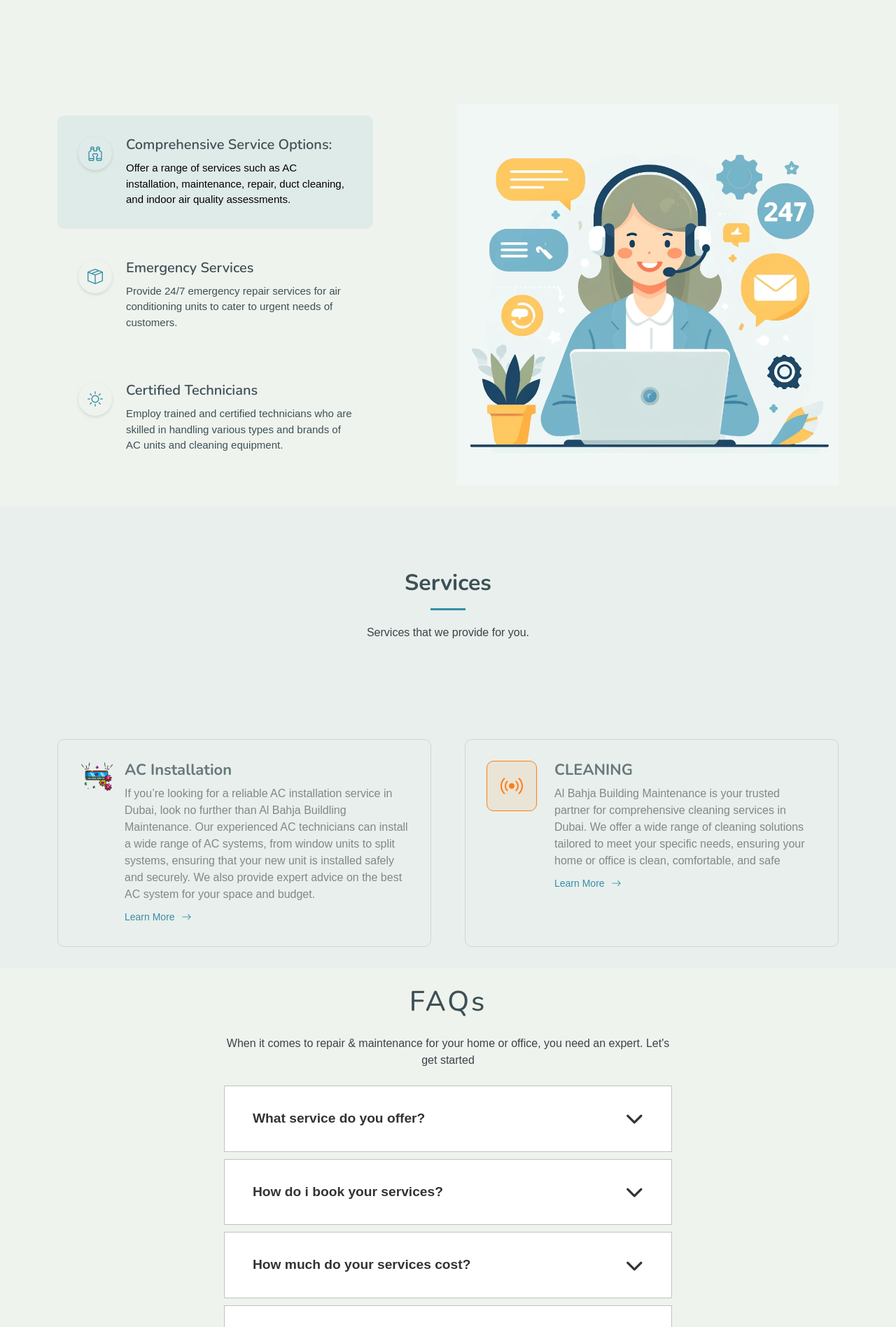
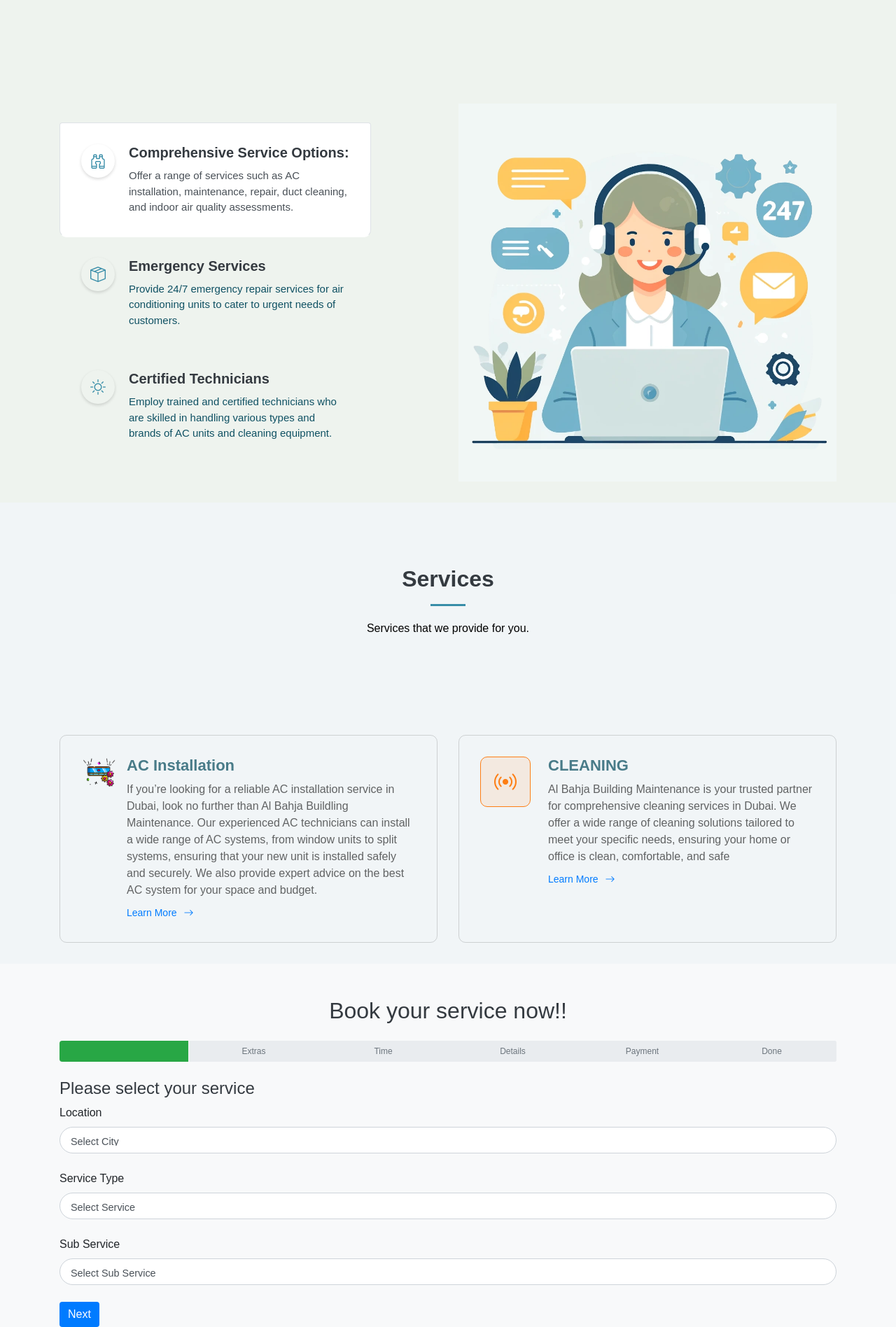
Before and after one commit to sabol72/Alpha, a PHP site: page / in a window 1280 px wide. Shown: the part 1184-3080 px from the top of the page at 70% size. Run offline with PHP 8.4, Linux system fonts and the light colour scheme; some libraries are stand-ins or nearby versions.

Commit message:
abiral dada ho dada booking ali ali fixed

```diff
--- a/Index.php
+++ b/Index.php
@@ -93,12 +93,12 @@ $conn->close();
 
       <nav id="navmenu" class="navmenu">
         <ul>
-          <li><a href="#hero" class="active">Home</a></li>
+          <li><a href="#hero">Home</a></li>
           <li><a href="#about">About</a></li>
           <li><a href="#features">Features</a></li>
           <li><a href="#service">Services</a></li>
           <li><a href="#contact">Contact</a></li>
-          <li> <a href="book-service/index.php"><button type="button" class="btn btn-primary">Book Now</button></a></li>
+          <li> <a href="book-service/booking.php"><button type="button" class="btn btn-primary">Book Now</button></a></li>
         </ul>
         <i class="mobile-nav-toggle d-xl-none bi bi-list"></i>
       </nav>
@@ -114,7 +114,7 @@ $conn->close();
             <div class="swiper-wrapper">
               <div class="swiper-slide slide">
                 <div class="image-container">
-                  <img src="Slider2.jpeg" alt="">
+                  <img src="assets/img/checking-conditioner.jpg" alt="">
                   <div class="overlay"></div>
                   <div class="content">
                     <span style="color: rgb(255, 255, 255); font-size: 70px;">AC Services</span>
@@ -125,7 +125,7 @@ $conn->close();
               </div>
               <div class="swiper-slide slide">
                 <div class="image-container">
-                  <img src="Slider3.jpeg" alt="">
+                  <img src="assets/img/clean.jpg" alt="">
                   <div class="overlay"></div>
                   <div class="content">
                     <span style="color: rgb(255, 255, 255); font-size: 70px;">Cleaning Services</span><br>
@@ -268,7 +268,7 @@ $conn->close();
 
 
   </main>
-
+  <?php include "book-service/booking.php"; ?>
   <?php include "FAQ.php"?>
   <!-- footer part -->
   <?php include "footer.php"?>
--- a/ac-service.php
+++ b/ac-service.php
@@ -210,6 +210,7 @@
     </section><!-- /Services Section -->
 
   </main>
+  <?php include "book-service/booking.php"; ?>
   <?php include "FAQ.php"?>
 
   <!-- Footer -->
--- a/assets/css/main.css
+++ b/assets/css/main.css
@@ -16,8 +16,8 @@
   --heading-font: "Nunito", sans-serif; /* from File 2 */
   --nav-font: "Inter", sans-serif; /* from File 2 */
   --background-color: #eef3ee; /* from File 2 */
-  --default-color: #3d4348; /* from File 2 */
-  --heading-color: #3e5055; /* from File 2 */
+  --default-color: #000000; /* from File 2 */
+  --heading-color: #0f5163; /* from File 2 */
   --accent-color: #388da8; /* from File 2 */
   --nav-color: #313336; /* from File 2 */
   --nav-hover-color: #77b6ca; /* from File 2 */
--- /dev/null
+++ b/book-service/booking.php
@@ -0,0 +1,349 @@
+<!DOCTYPE html>
+<html lang="en">
+<head>
+    <meta charset="UTF-8">
+    <title>Booking System</title>
+    <link href="https://maxcdn.bootstrapcdn.com/bootstrap/4.0.0/css/bootstrap.min.css" rel="stylesheet">
+    <script src="https://code.jquery.com/jquery-3.2.1.slim.min.js"></script>
+    <script src="https://cdnjs.cloudflare.com/ajax/libs/popper.js/1.12.9/umd/popper.min.js"></script>
+    <script src="https://maxcdn.bootstrapcdn.com/bootstrap/4.0.0/js/bootstrap.min.js"></script>
+    <style>
+        body {
+            background-color: #f8f9fa;
+        }
+        /* .container {
+            background: #ffffff;
+            box-shadow: 0 0 15px rgba(0, 0, 0, 0.1);
+            border-radius: 10px;
+            padding: 30px;
+        } */
+        h2, h4 {
+            color: #343a40;
+        }
+        .progress {
+            height: 30px;
+            position: relative;
+        }
+        .progress-bar {
+            height: 100%;
+            position: relative;
+            z-index: 2;
+            background-color: #28a745;
+            transition: width 0.4s ease;
+        }
+        .progress-bar-steps {
+            position: absolute;
+            top: 0;
+            width: 100%;
+            height: 100%;
+            display: flex;
+            justify-content: space-between;
+            z-index: 1;
+        }
+        .progress-bar-step {
+            flex: 1;
+            text-align: center;
+            line-height: 30px;
+            color: #6c757d;
+        }
+        .progress-bar-step.active {
+            color: #ffffff;
+            font-weight: bold;
+        }
+        .progress-bar-step:not(:first-child)::before {
+            content: "";
+            width: 100%;
+            height: 100%;
+            position: absolute;
+            left: 0;
+            top: 0;
+            background: #e9ecef;
+            z-index: -1;
+            transition: background 0.4s ease;
+        }
+        .progress-bar-step.active::before {
+            background: #007bff;
+        }
+        .form-group {
+            margin-bottom: 1.5rem;
+        }
+        .form-control {
+            border-radius: 20px;
+            padding: 10px 15px;
+            font-size: 0.9rem;
+            transition: all 0.3s ease;
+
+        }
+        .form-control:focus {
+            border-color: #007bff;
+            box-shadow: 0 0 8px rgba(0, 123, 255, 0.25);
+        }
+        button {
+            border-radius: 20px;
+            padding: 10px 20px;
+            transition: all 0.3s ease;
+        }
+        button:focus, button:hover {
+            box-shadow: 0 0 10px rgba(0, 123, 255, 0.25);
+        }
+        .btn-primary {
+            background-color: #007bff;
+            border: none;
+        }
+        .btn-secondary {
+            background-color: #6c757d;
+            border: none;
+        }
+        .btn-success {
+            background-color: #28a745;
+            border: none;
+        }
+        .form-section {
+            display: none;
+            opacity: 0;
+            transition: opacity 0.4s ease;
+        }
+        .form-section.active {
+            display: block;
+            opacity: 1;
+        }
+    </style>
+</head>
+<body>
+<div class="container mt-5">
+    <h2 class="text-center">Book your service now!!</h2>
+    <div class="progress my-4">
+        <div class="progress-bar bg-success" role="progressbar" style="width: 16.6%;" id="progress-bar"></div>
+        <div class="progress-bar-steps">
+            <div class="progress-bar-step active">Service</div>
+            <div class="progress-bar-step">Extras</div>
+            <div class="progress-bar-step">Time</div>
+            <div class="progress-bar-step">Details</div>
+            <div class="progress-bar-step">Payment</div>
+            <div class="progress-bar-step">Done</div>
+        </div>
+    </div>
+    <form id="booking-form">
+        <!-- Service Section -->
+        <div id="service-section">
+            <h4>Please select your service</h4>
+            <div class="form-group">
+                <label for="location">Location</label>
+                <select class="form-control" id="location" required>
+                    <option value="">Select City</option>
+                    <option value="Dubai">Dubai</option>
+                    <option value="Abu Dhabi">Abu Dhabi</option>
+                    <option value="Sharjah">Sharjah</option>
+                </select>
+            </div>
+            <div class="form-group">
+                <label for="service-type">Service Type</label>
+                <select class="form-control" id="service-type" required onchange="loadSubServices()">
+                    <option value="">Select Service</option>
+                    <option value="AC Service">AC Service</option>
+                    <option value="Cleaning">Cleaning</option>
+                </select>
+            </div>
+            <div class="form-group">
+                <label for="sub-service">Sub Service</label>
+                <select class="form-control" id="sub-service" required>
+                    <option value="">Select Sub Service</option>
+                </select>
+            </div>
+            <button type="button" class="btn btn-primary" onclick="nextSection('extras-section')">Next</button>
+        </div>
+        <!-- Extras Section -->
+        <div id="extras-section" style="display: none;">
+            <h4>Extras</h4>
+            <div class="form-group">
+                <label for="hours">Select Number of Hours</label>
+                <select class="form-control" id="hours">
+                    <option value="1">1 Hour</option>
+                    <option value="2">2 Hours</option>
+                    <option value="3">3 Hours</option>
+                    <option value="4">4 Hours</option>
+                    <option value="5">5 Hours</option>
+                    <option value="6">6 Hours</option>
+                    <option value="7">7 Hours</option>
+                    <option value="8">8 Hours</option>
+                </select>
+            </div>
+            <div class="form-group">
+                <label for="workers">Select Number of Workers</label>
+                <select class="form-control" id="workers">
+                    <option value="1">1 Worker</option>
+                    <option value="2">2 Workers</option>
+                    <option value="3">3 Workers</option>
+                    <option value="4">4 Workers</option>
+                    <option value="5">5 Workers</option>
+                    <option value="6">6 Workers</option>
+                    <option value="7">7 Workers</option>
+                    <option value="8">8 Workers</option>
+                </select>
+            </div>
+            <button type="button" class="btn btn-secondary" onclick="previousSection('service-section')">Back</button>
+            <button type="button" class="btn btn-primary" onclick="nextSection('time-section')">Next</button>
+        </div>
+        <!-- Time Section -->
+        <div id="time-section" style="display: none;">
+            <h4>Time</h4>
+            <div class="form-group">
+                <label for="date">Select Date</label>
+                <input type="date" class="form-control" id="date" required>
+            </div>
+            <div class="form-group">
+                <label for="time">Select Time</label>
+                <input type="time" class="form-control" id="time" required>
+            </div>
+            <button type="button" class="btn btn-secondary" onclick="previousSection('extras-section')">Back</button>
+            <button type="button" class="btn btn-primary" onclick="nextSection('details-section')">Next</button>
+        </div>
+        <!-- Details Section -->
+        <div id="details-section" style="display: none;">
+            <h4>Details</h4>
+            <div class="form-group">
+                <label for="name">Name</label>
+                <input type="text" class="form-control" id="name" required>
+            </div>
+            <div class="form-group">
+                <label for="email">Email</label>
+                <input type="email" class="form-control" id="email" required>
+            </div>
+            <div class="form-group">
+                <label for="phone">Phone</label>
+                <input type="tel" class="form-control" id="phone" required>
+            </div>
+            <button type="button" class="btn btn-secondary" onclick="previousSection('time-section')">Back</button>
+            <button type="button" class="btn btn-primary" onclick="nextSection('payment-section')">Next</button>
+        </div>
+        <!-- Payment Section -->
+        <div id="payment-section" style="display: none;">
+            <h4>Payment</h4>
+            <div class="form-group">
+                <label for="card-number">Card Number</label>
+                <input type="text" class="form-control" id="card-number" required>
+            </div>
+            <div class="form-group">
+                <label for="expiry-date">Expiry Date</label>
+                <input type="text" class="form-control" id="expiry-date" required>
+            </div>
+            <div class="form-group">
+                <label for="cvv">CVV</label>
+                <input type="text" class="form-control" id="cvv" required>
+            </div>
+            <button type="button" class="btn btn-secondary" onclick="previousSection('details-section')">Back</button>
+            <button type="button" class="btn btn-primary" onclick="nextSection('done-section')">Next</button>
+        </div>
+        <!-- Done Section -->
+        <div id="done-section" style="display: none;">
+            <h4>Confirm Booking</h4>
+            <p><strong>Location:</strong> <span id="confirm-location"></span></p>
+            <p><strong>Service Type:</strong> <span id="confirm-service-type"></span></p>
+            <p><strong>Service Type:</strong> <span id="confirm-sub-service"></span></p>
+            <p><strong>Number Of Hours:</strong> <span id="confirm-hours"></span></p>
+            <p><strong>Number of Workers:</strong> <span id="confirm-workers"></span></p>
+            <p><strong>Date:</strong> <span id="confirm-date"></span></p>
+            <p><strong>Time:</strong> <span id="confirm-time"></span></p>
+            <p><strong>Name:</strong> <span id="confirm-name"></span></p>
+            <p><strong>Email:</strong> <span id="confirm-email"></span></p>
+            <p><strong>Phone:</strong> <span id="confirm-phone"></span></p>
+            <p><strong>Card Number:</strong> <span id="confirm-card-number"></span></p>
+            <button type="button" class="btn btn-secondary" onclick="previousSection('payment-section')">Back</button>
+            <button type="submit" class="btn btn-success">Confirm Booking</button>
+        </div>
+    </form>
+</div>
+
+<script>
+    let currentSection = 'service-section';
+    const sections = ['service-section', 'extras-section', 'time-section', 'details-section', 'payment-section', 'done-section'];
+    const progress = document.getElementById('progress-bar');
+
+    function nextSection(sectionId) {
+        document.getElementById(currentSection).style.display = 'none';
+        document.getElementById(sectionId).style.display = 'block';
+        currentSection = sectionId;
+        updateProgressBar();
+        if (sectionId === 'done-section') {
+            displayConfirmation();
+        }
+    }
+
+    function previousSection(sectionId) {
+        document.getElementById(currentSection).style.display = 'none';
+        document.getElementById(sectionId).style.display = 'block';
+        currentSection = sectionId;
+        updateProgressBar();
+    }
+
+    function updateProgressBar() {
+        const currentIndex = sections.indexOf(currentSection);
+        const percentage = ((currentIndex + 1) / sections.length) * 100;
+        progress.style.width = percentage + '%';
+        document.querySelectorAll('.progress-bar-step').forEach((step, index) => {
+            if (index <= currentIndex) {
+                step.classList.add('active');
+            } else {
+                step.classList.remove('active');
+            }
+        });
+    }
+
+    function loadSubServices() {
+        const serviceType = document.getElementById('service-type').value;
+        const subServiceSelect = document.getElementById('sub-service');
+
+        subServiceSelect.innerHTML = '<option value="">Select Sub Service</option>';
+
+        if (serviceType === 'AC Service') {
+            const acServices = ['Installation', 'Maintenance', 'Repair', 'Duct-cleaning'];
+            acServices.forEach(service => {
+                const option = document.createElement('option');
+                option.value = service;
+                option.textContent = service;
+                subServiceSelect.appendChild(option);
+            });
+
+
+
+        } else if (serviceType === 'Cleaning') {
+            const cleaningServices = ['Deep Cleaning', 'HVAC Air Duct Cleaning', 'Upholstery Sofa Steam Cleaning','Villa & House Cleaning', 'Water Tank Cleaning & Disinfection',
+'Window Glass Cleaning', 'Mattress Cleaning', 'Carpet Cleaning', 'Pool Cleaning'];
+            cleaningServices.forEach(service => {
+                const option = document.createElement('option');
+                option.value = service;
+                option.textContent = service;
+                subServiceSelect.appendChild(option);
+            });
+        }
+    }
+
+    function displayConfirmation() {
+        document.getElementById('confirm-location').textContent = document.getElementById('location').value;
+        document.getElementById('confirm-service-type').textContent = document.getElementById('service-type').value;
+        document.getElementById('confirm-sub-service').textContent = document.getElementById('sub-service').value;
+        document.getElementById('confirm-hours').textContent = Array.from(document.getElementById('hours').selectedOptions).map(option => option.text).join(', ');
+        document.getElementById('confirm-workers').textContent = Array.from(document.getElementById('workers').selectedOptions).map(option => option.text).join(', ');
+        document.getElementById('confirm-date').textContent = document.getElementById('date').value;
+        document.getElementById('confirm-time').textContent = document.getElementById('time').value;
+        document.getElementById('confirm-name').textContent = document.getElementById('name').value;
+        document.getElementById('confirm-email').textContent = document.getElementById('email').value;
+        document.getElementById('confirm-phone').textContent = document.getElementById('phone').value;
+        document.getElementById('confirm-card-number').textContent = document.getElementById('card-number').value;
+    }
+
+    document.getElementById('booking-form').addEventListener('submit', function(event) {
+        event.preventDefault();
+        alert('Booking Confirmed!');
+        // Here you would normally send the form data to the server using AJAX
+        // For example:
+        // fetch('path/to/your/admin/panel', {
+        //     method: 'POST',
+        //     body: new FormData(this)
+        // }).then(response => response.json()).then(data => {
+        //     console.log(data);
+        // });
+    });
+</script>
+</body>
+</html>
--- a/cleaning-service.php
+++ b/cleaning-service.php
@@ -187,7 +187,7 @@
     </section><!-- /Service Details Section -->
 
   </main>
-
+  <?php include "book-service/booking.php"; ?>
   <?php include "FAQ.php"?>
   <!-- footer part -->
   <?php include "footer.php"?>
```
Also changed, not shown: AC.php (+1 -82 lines), book-service/Index.php (deleted, +0 -286 lines), assets/img/clean.jpg (added), assets/img/tabs-2.jpg (added), assets/img/tabs-3.jpg (added), 1 other file.
